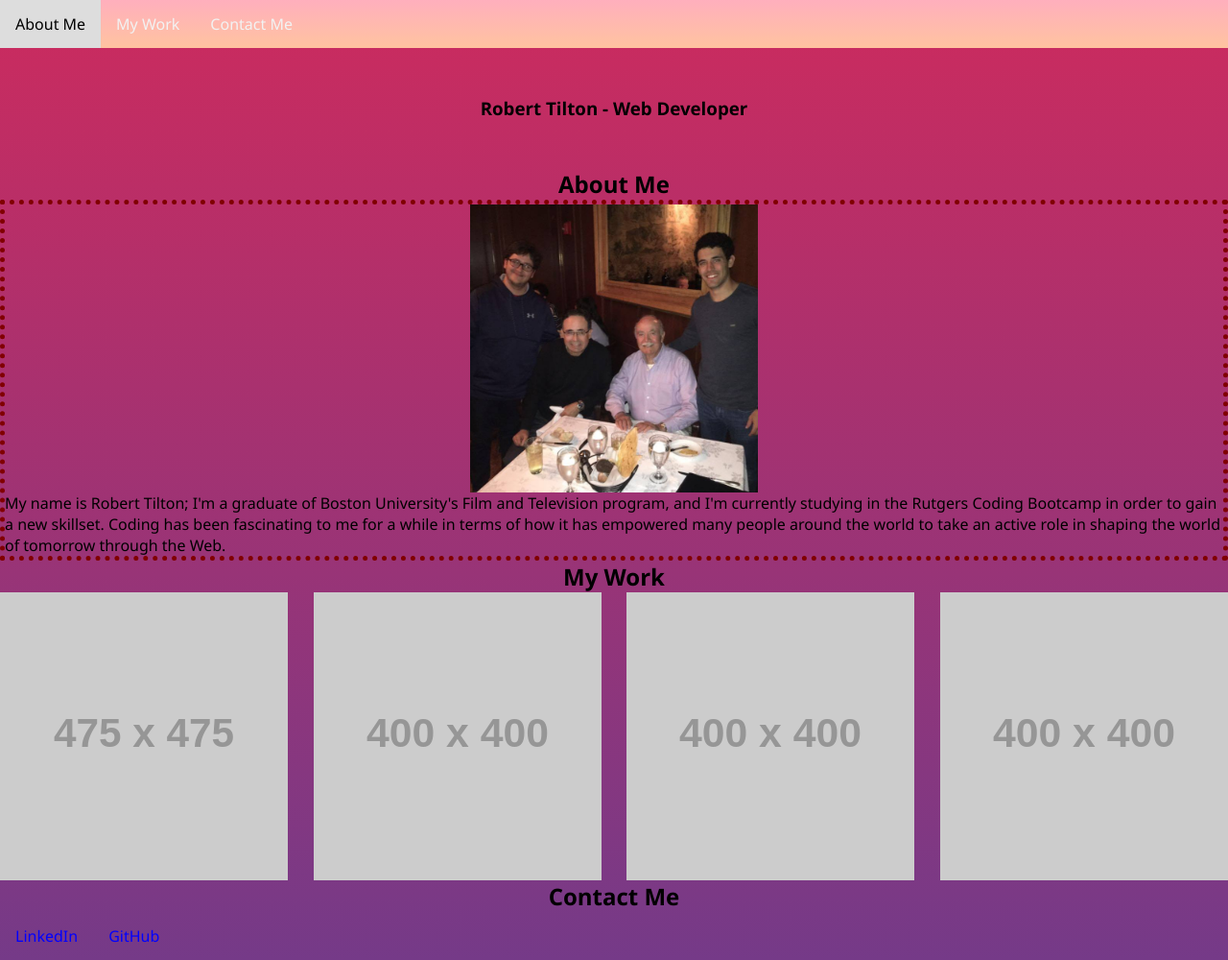
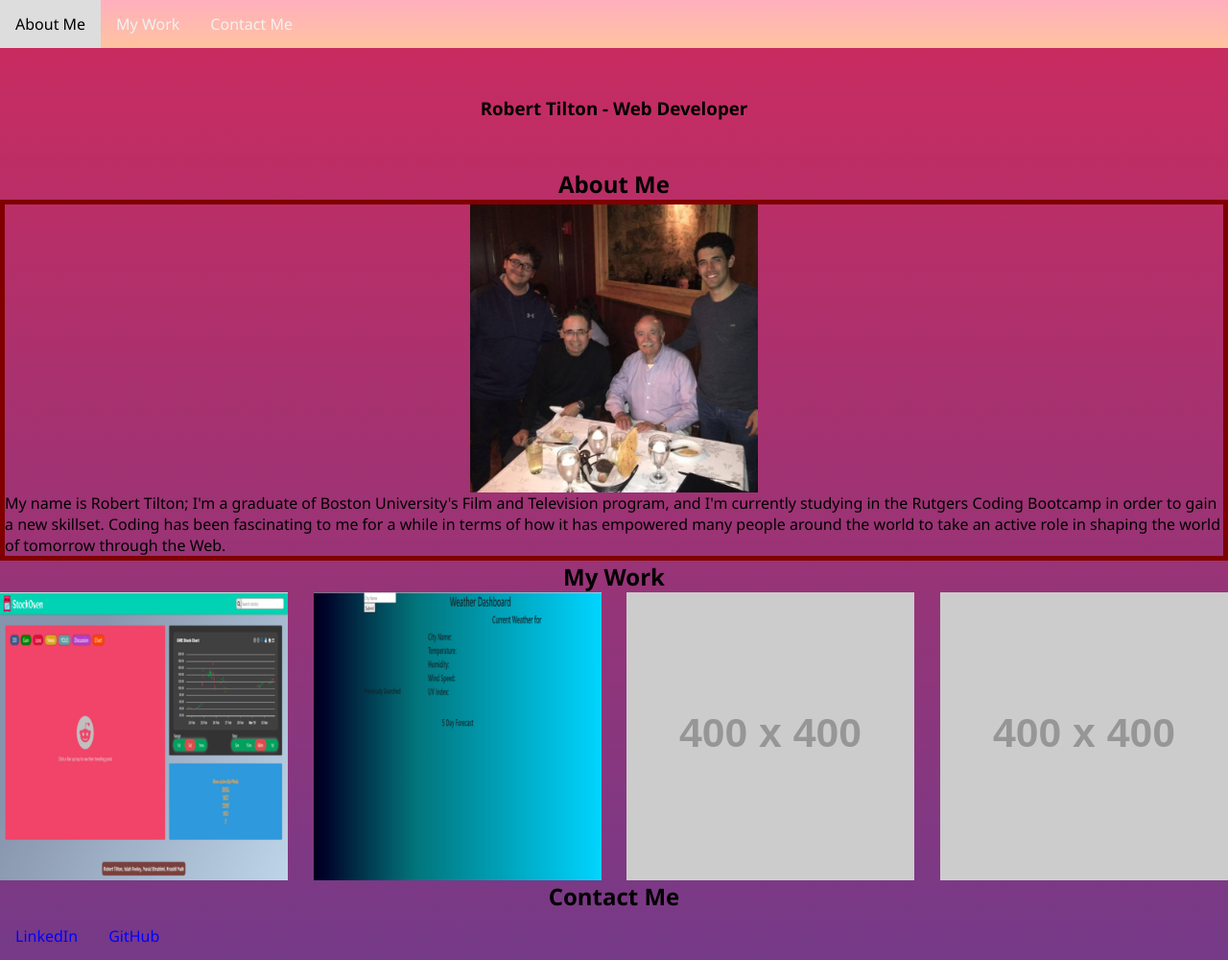
Before and after one commit to roberttilton/Portfolio, a plain HTML site: page index.html in a window 1280 px wide. Shown: the whole page at 96% size. Drawn offline with Linux system fonts and the light colour scheme; placeholder pictures from the web are drawn by us.

Commit message:
added new pictures/links to the work section

```diff
--- a/assets/style.css
+++ b/assets/style.css
@@ -31,7 +31,7 @@ body {
 }
 
 .describe {
-    border: 5px dotted maroon;
+    border: 5px solid maroon;
 }
 
 .contact-me a {
@@ -73,6 +73,7 @@ h2 {
     background-color: grey;
     color: black;
   }
+
 #my-work {
     display: flex;
     justify-content: space-between;
@@ -81,7 +82,3 @@ h2 {
 footer {
     flex-shrink: 0;
 }
-
-.div h2 {
-
-}
--- a/index.html
+++ b/index.html
@@ -18,7 +18,7 @@
         <article id="about-me">
             <h1>Robert Tilton - Web Developer</h1>
             <h2>About Me</h2>
-            <p class = "describe">
+            <main class = "describe">
                 <img class="selfpicture" src="assets/robert.jpg">
                 My name is Robert Tilton; I'm a graduate of Boston University's Film and Television
                 program, and I'm currently studying in the Rutgers Coding Bootcamp in order to gain
@@ -26,14 +26,18 @@
                 empowered many people around the world to take an active role in shaping the world of
                 tomorrow through the Web.
                 <br>
-            </p>
+            </main>
             <div> <h2>My Work</h2> </div>
             <article id="my-work">
             <div>
-                <img src = "https://via.placeholder.com/475">
+                <a href = "https://github.com/krushilnaik/StockOven">
+                <img src = "./assets/stockoven400.png">
+                </a>
             </div>
             <div>
-                <img src = "https://via.placeholder.com/400">
+                <a href = "https://github.com/roberttilton/Weather-Dashboard">
+                    <img src = "./assets/sitescreenshot_400x400.png">
+                </a>
             </div>
             <div>
                 <img src = "https://via.placeholder.com/400">
```
Also changed, not shown: assets/sitescreenshot_400x400.png (added), assets/stockoven400.png (added).
